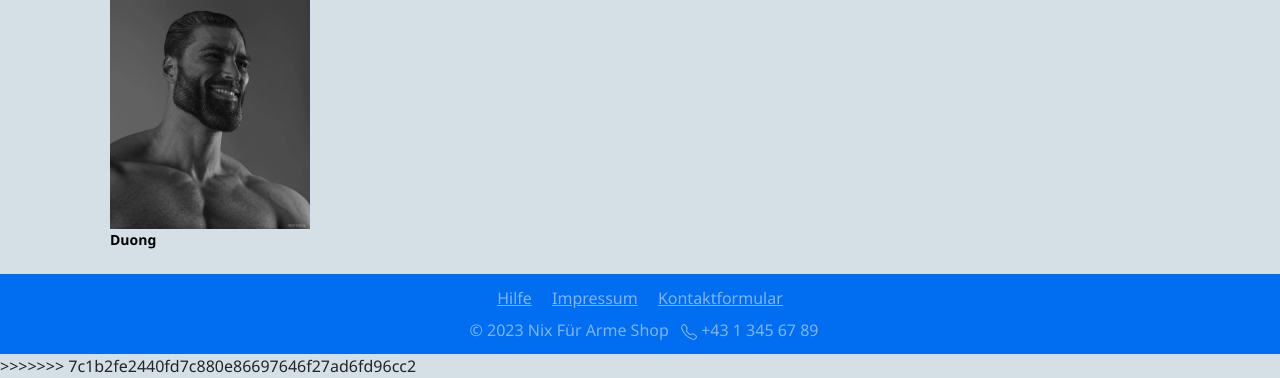
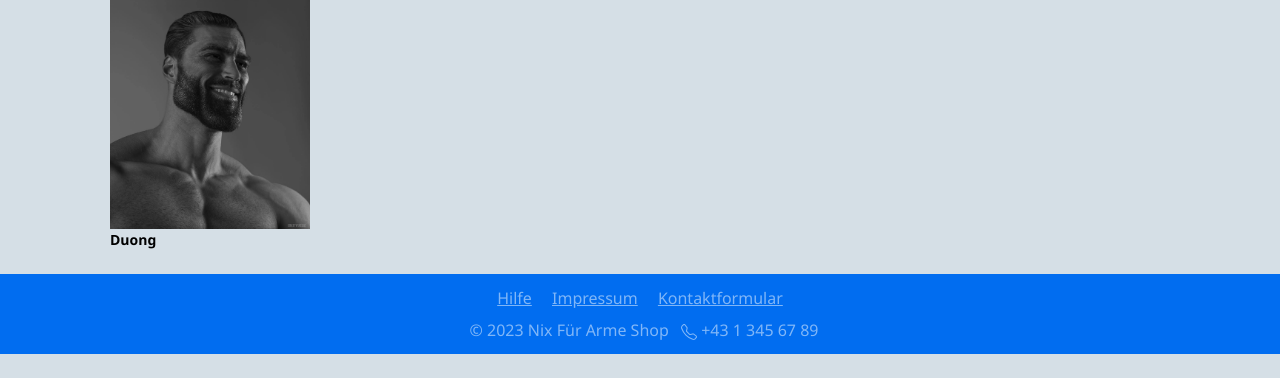
Before and after one commit to daniel-hopium/ITP-webshop, a PHP site: page /impressum.php in a window 1280 px wide. Shown: the part 1229-1607 px from the top of the page. After the commit the page ends 1583 px from the top, so only its background shows below. Run offline with PHP 8.4, Linux system fonts and the light colour scheme.

Commit message:
Update impressum.php

```diff
--- a/inc/pgs/impressum.php
+++ b/inc/pgs/impressum.php
@@ -74,7 +74,6 @@
   <?php
   include '../includes/footer.php';
   ?>
->>>>>>> 7c1b2fe2440fd7c880e86697646f27ad6fd96cc2
 
 </body>
 </html>
```
